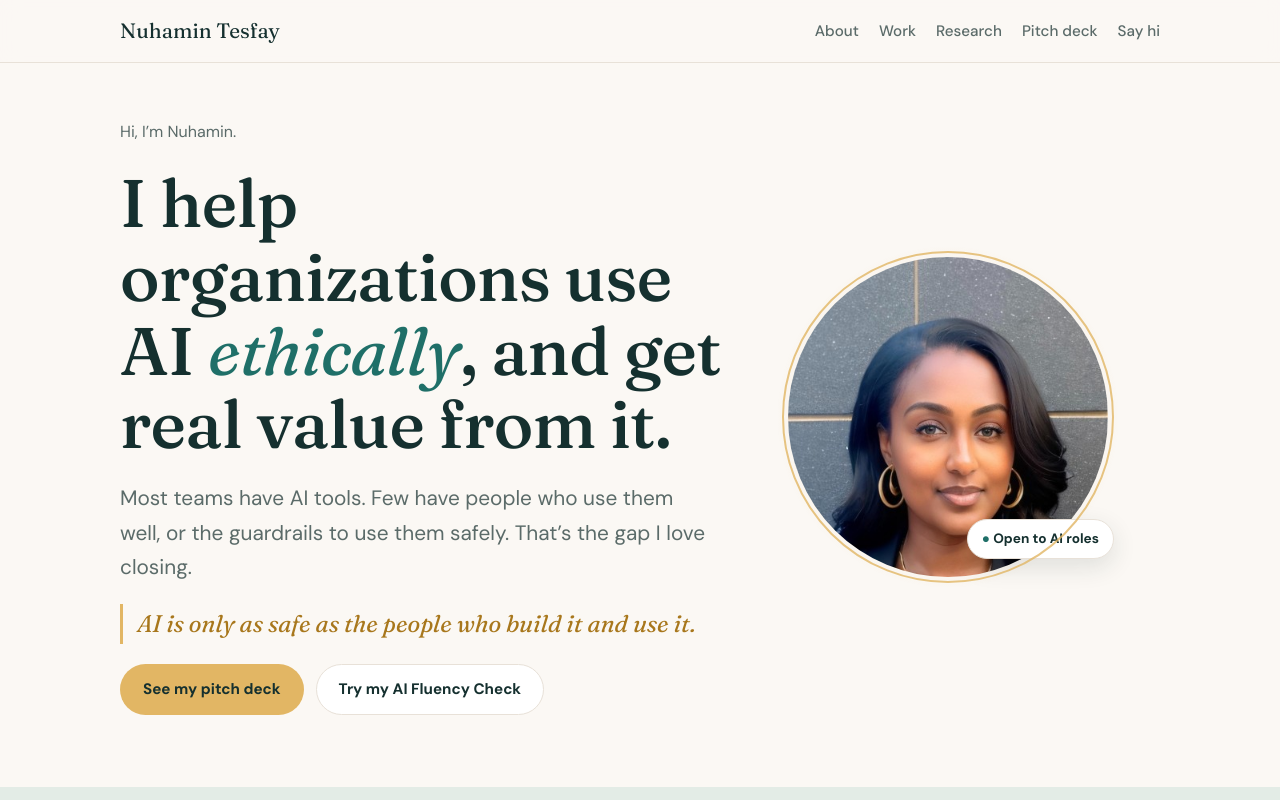
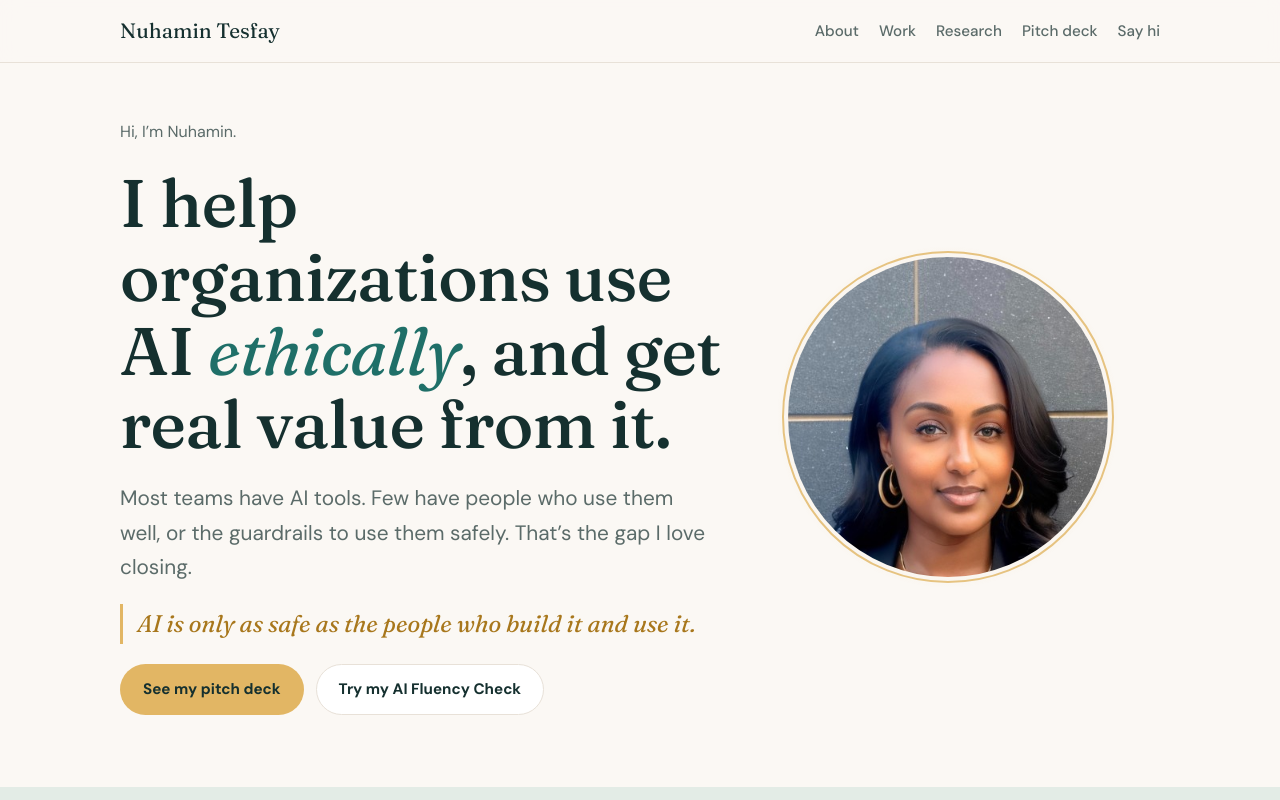
Before and after one commit to Nuhamin-bit/Nuhamin-bit.github.io, a plain HTML site: page index.html in a window 1280 px wide. Shown: the top 800 px of the page. Drawn offline with Linux system fonts and the light colour scheme.

Commit message:
Remove badge for AI roles from index.html
Removed the badge indicating openness to AI roles.

```diff
--- a/index.html
+++ b/index.html
@@ -96,7 +96,7 @@ details p{margin-top:10px;color:var(--muted)}
     </div>
     <div class="portrait">
       <img src="files/headshot.jpg" alt="Portrait of Nuhamin Tesfay" onerror="this.outerHTML='<div class=&quot;initials&quot; role=&quot;img&quot; aria-label=&quot;Nuhamin Tesfay&quot;>NT</div>'">
-      <p class="badge"><span>●</span> Open to AI roles</p>
+
     </div>
   </div>
 </header>
```
